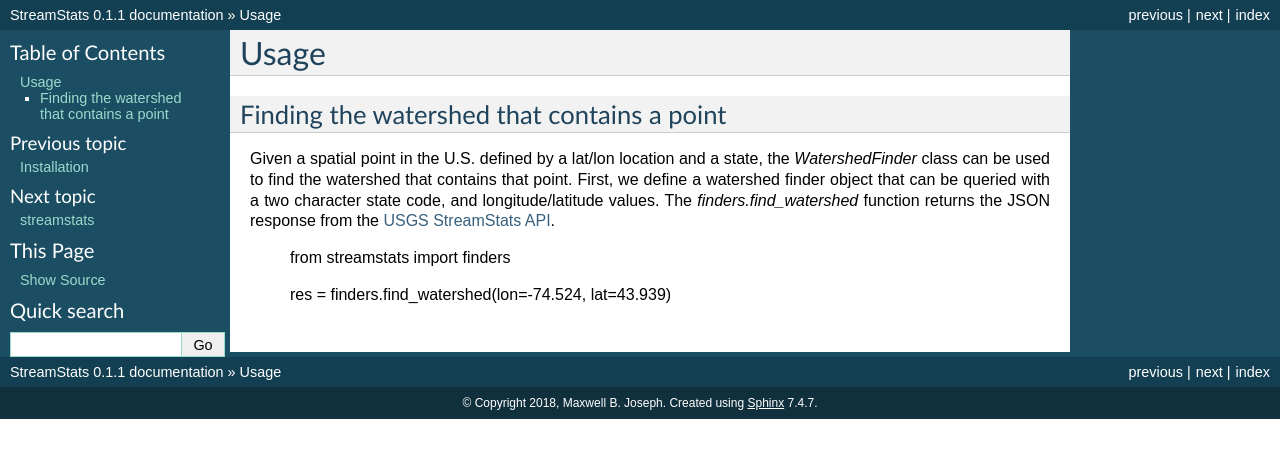
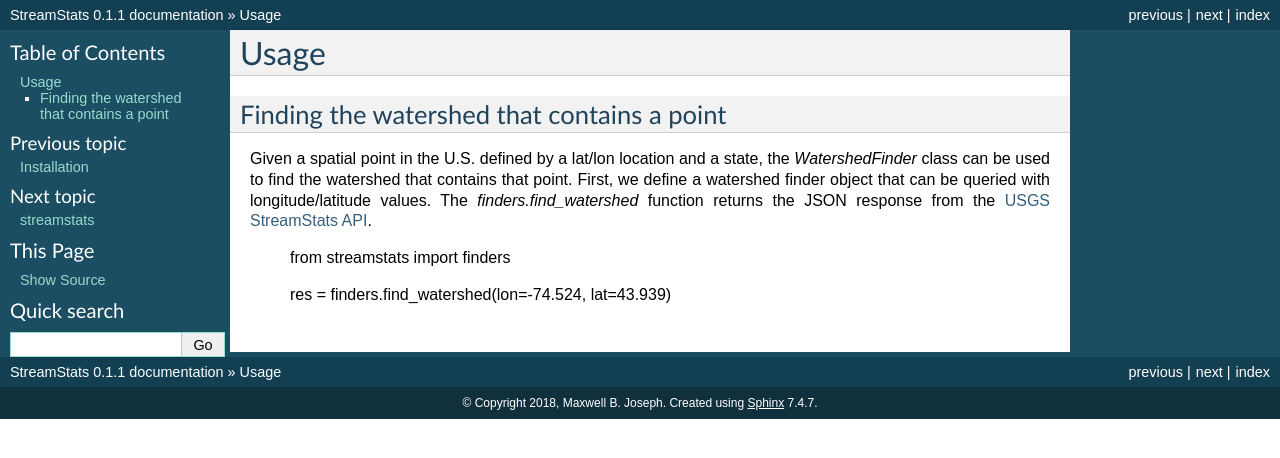
Before and after one commit to earthlab/streamstats, a Sphinx documentation site: the page built from docs/usage.rst, in a window 1280 px wide. Shown: the top 458 px of the page. Built offline with Sphinx 7.4.7, drawn with Linux system fonts in a browser that asks for light colours.

```diff
--- a/docs/usage.rst
+++ b/docs/usage.rst
@@ -8,8 +8,8 @@ Finding the watershed that contains a point
 Given a spatial point in the U.S. defined by a lat/lon location and a state,
 the `WatershedFinder` class can be used to find the watershed that contains
 that point.
-First, we define a watershed finder object that can be queried with a two
-character state code, and longitude/latitude values.
+First, we define a watershed finder object that can be queried with
+longitude/latitude values.
 The `finders.find_watershed` function returns the JSON response from the `USGS
 StreamStats API <https://streamstats.usgs.gov/docs/streamstatsservices/>`_.
 
```
